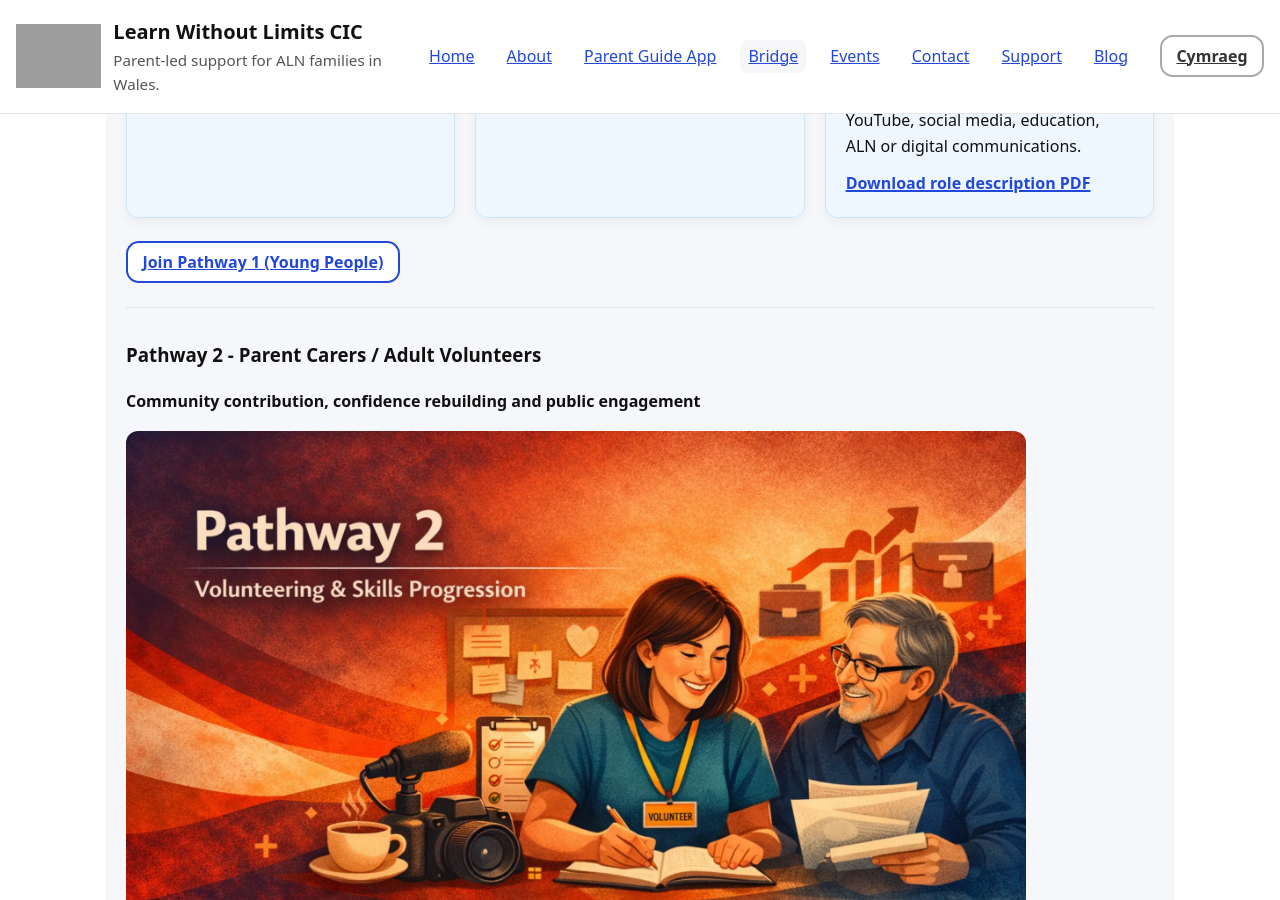
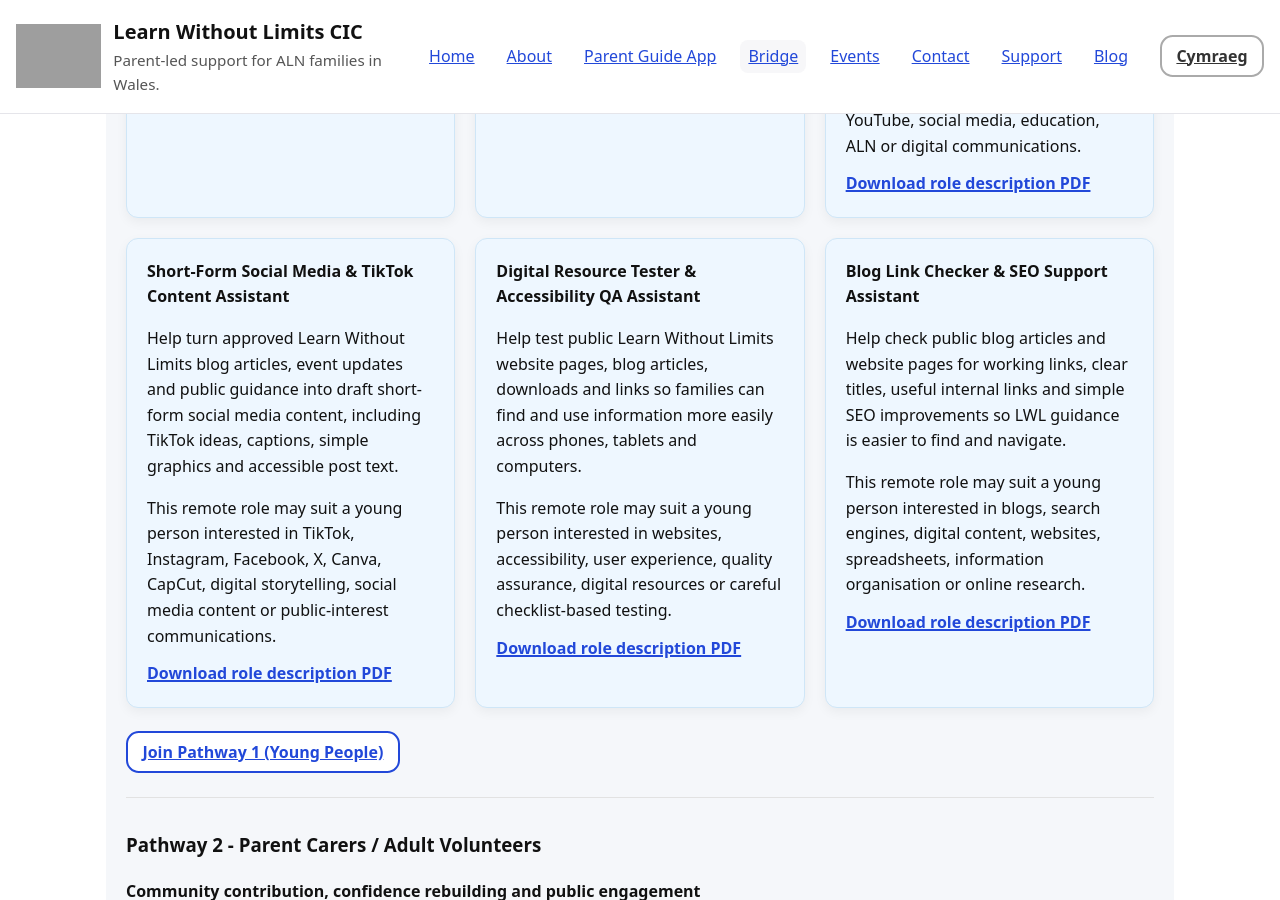
Before and after one commit to StephShobiye/learnwithoutlimitscic.github.io, a Jekyll site: the page bridge.en.html, which Jekyll copies as it is, in a window 1280 px wide and 900 px high, scrolled down 2294 px. Built offline with Jekyll 4.4.1, drawn with Linux system fonts in a browser that asks for light colours; some of the changed text lies outside the part shown; grey boxes are pictures that could not be loaded.

Commit message:
Update bridge with 3 new p1 roles descriptions

```diff
--- a/bridge.en.html
+++ b/bridge.en.html
@@ -219,6 +219,45 @@
               Download role description PDF
             </a>
           </article>
+
+          <article class="bridge-opportunity-card">
+            <h4>Short-Form Social Media &amp; TikTok Content Assistant</h4>
+            <p>
+              Help turn approved Learn Without Limits blog articles, event updates and public guidance into draft short-form social media content, including TikTok ideas, captions, simple graphics and accessible post text.
+            </p>
+            <p>
+              This remote role may suit a young person interested in TikTok, Instagram, Facebook, X, Canva, CapCut, digital storytelling, social media content or public-interest communications.
+            </p>
+            <a href="/downloads/LWL_Short_Form_Social_Media_TikTok_Content_Assistant_Role_Description_v1.0.pdf">
+              Download role description PDF
+            </a>
+          </article>
+
+          <article class="bridge-opportunity-card">
+            <h4>Digital Resource Tester &amp; Accessibility QA Assistant</h4>
+            <p>
+              Help test public Learn Without Limits website pages, blog articles, downloads and links so families can find and use information more easily across phones, tablets and computers.
+            </p>
+            <p>
+              This remote role may suit a young person interested in websites, accessibility, user experience, quality assurance, digital resources or careful checklist-based testing.
+            </p>
+            <a href="/downloads/LWL_Digital_Resource_Tester_Accessibility_QA_Assistant_Role_Description_v1.0.pdf">
+              Download role description PDF
+            </a>
+          </article>
+
+          <article class="bridge-opportunity-card">
+            <h4>Blog Link Checker &amp; SEO Support Assistant</h4>
+            <p>
+              Help check public blog articles and website pages for working links, clear titles, useful internal links and simple SEO improvements so LWL guidance is easier to find and navigate.
+            </p>
+            <p>
+              This remote role may suit a young person interested in blogs, search engines, digital content, websites, spreadsheets, information organisation or online research.
+            </p>
+            <a href="/downloads/LWL_Blog_Link_Checker_SEO_Support_Assistant_Role_Description_v1.0.pdf">
+              Download role description PDF
+            </a>
+          </article>
         </div>
 
         <p>
@@ -356,11 +395,11 @@
         <h3>Pathway 1 - Young People</h3>
 
         <ul>
-          <li><strong>Social Media Assistant</strong></li>
-          <li><strong>Podcast Editor</strong></li>
-          <li><strong>Digital Resource Tester</strong></li>
           <li><strong>Creative Content Helper</strong></li>
           <li><strong>Youth Voice Contributor</strong></li>
+          <li><strong>Plain-English Reader</strong></li>
+          <li><strong>Alt Text &amp; Image Description Helper</strong></li>
+          <li><strong>ALN Glossary Helper</strong></li>
         </ul>
 
         <h3>Pathway 2 - Parent Carers / Adult Volunteers</h3>
```
